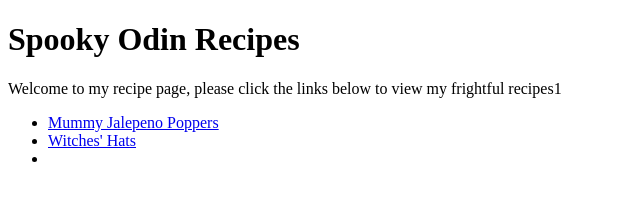
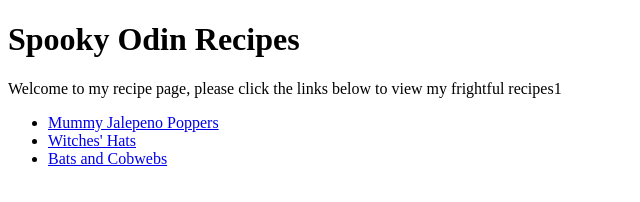
Before and after one commit to danielthane/odin-recipes-1, a plain HTML site: page index.html in a window 1280 px wide. Shown: the whole page, without its empty margins (0-640 px from the left). Drawn offline with Linux system fonts and the light colour scheme.

Commit message:
Add link to bats and cobwebs on index.html

```diff
--- a/index.html
+++ b/index.html
@@ -11,7 +11,7 @@
     <ul>
         <li><a href="./recipes/mummy-poppers.html">Mummy Jalepeno Poppers</a></li>
         <li><a href="./recipes/witches-hats.html">Witches' Hats</a></li>
-        <li></li>
+        <li><a href="./recipes/bats-cobwebs.html">Bats and Cobwebs</a></li>
     </ul>
 
 </body>
```
